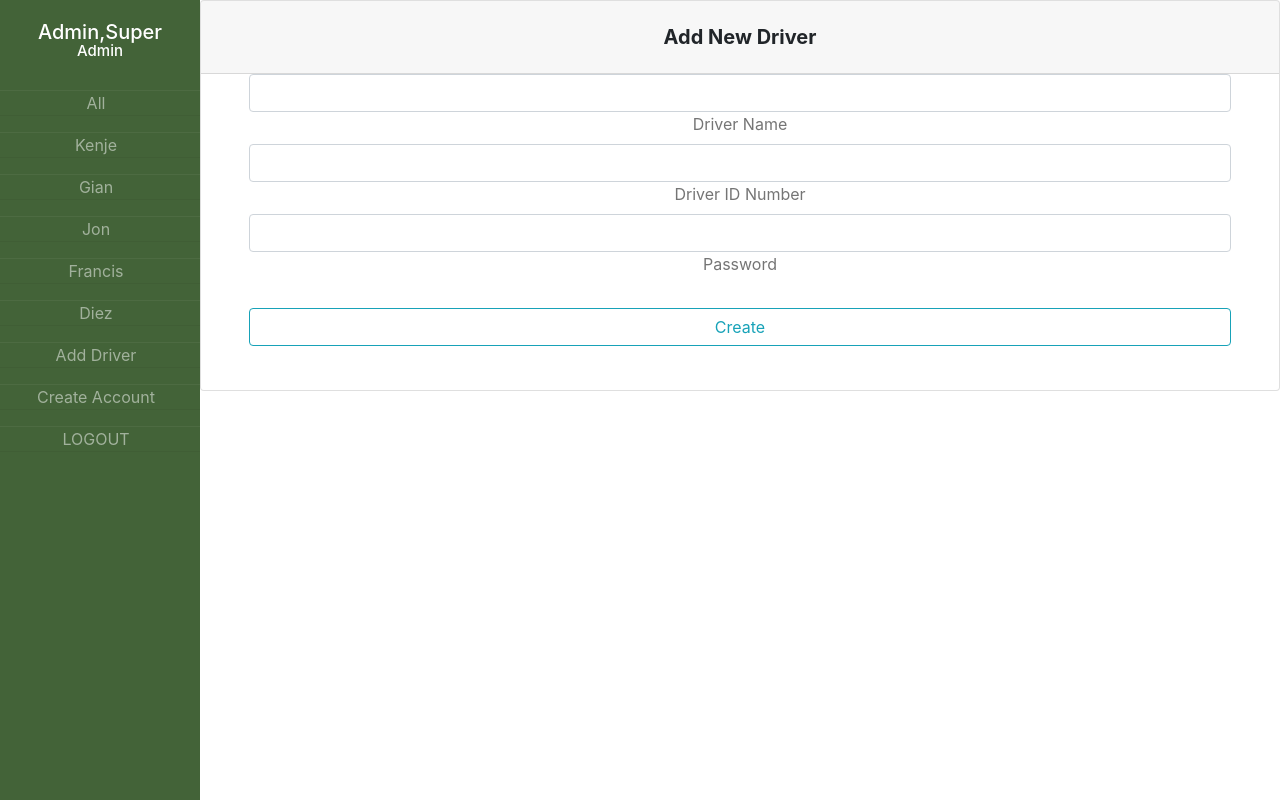
After one commit to brylemp/co0lTh3sisBois-WebApp, a PHP site: page /adddriverpage.php in a window 1280 px wide. The commit adds this page. Run offline with PHP 8.4, Linux system fonts and the light colour scheme; a user stored in the database is signed in; data comes from the database, SQL or seed files in the repository.

Commit message:
Added 'Add driver' page

```diff
--- /dev/null
+++ b/adddriverpage.php
@@ -0,0 +1,115 @@
+<?php
+    session_start();
+    if(!isset($_SESSION["S_authorized"])){
+        header("Refresh:0; url=index.php");
+        exit();
+    }
+    elseif ($_SESSION["S_UserType"] != 'Admin') {
+        header("Refresh:0; url=dashboard.php?searchdate=".date('Y-m-j'));
+        exit();
+    }
+?>
+<!doctype html>
+<html lang="en">
+<head>
+    <!-- Required meta tags -->
+    <meta charset="utf-8">
+    <meta name="viewport" content="width=device-width, initial-scale=1, shrink-to-fit=no">
+    <link rel = "icon" href = "images/icon.png">
+
+    <!-- Bootstrap CSS -->
+    <link rel="stylesheet" href="css/bootstrap.min.css" integrity="sha384-Vkoo8x4CGsO3+Hhxv8T/Q5PaXtkKtu6ug5TOeNV6gBiFeWPGFN9MuhOf23Q9Ifjh" crossorigin="anonymous">
+    <link rel="stylesheet" href="css/dashboard.css">
+    <title>USC Shuttle Disbursement</title>
+</head>
+<body>
+<div class="wrapper">
+    <div class="sidebar"> <!-- SIDEBAR -->
+        <?php
+            echo "<h1>";
+            echo $_SESSION['S_lastname'].",".$_SESSION['S_firstname'];
+            echo "</h1>";
+
+            echo "<h2>";
+            echo $_SESSION['S_UserType'];
+            echo "</h2>";
+        ?>
+        <ul>
+            <li><a href="dashboard.php?searchdate=<?php echo date('Y-m-j');?>">All</a></li>
+            <?php
+                $servername = "localhost";
+                $username = "root";
+                $password = "";
+                $dbname = "ourserver";
+                $conn = new mysqli($servername, $username, $password, $dbname);
+
+                if($conn->connect_error) {
+                    echo '<div class="title">FAIL</div>';
+                    die("Connection failed: ".$conn->connect_error);
+                }
+
+                $sql = "SELECT * FROM DriverInformation";
+                $result = $conn->query($sql);
+
+                if ($result->num_rows > 0) {
+                    $names = array(); //Array to prevent repetition of names sa sidebar
+                    while($row = $result->fetch_assoc()) {
+                        if(!in_array($row["Driver_Name"],$names)){
+                            echo '<li><a href="driver.php?driver='.$row["Driver_Name"].'">' .$row["Driver_Name"]. '</a></li>';
+                        }
+                        array_push($names, $row["Driver_Name"]);
+                    }
+                }
+                else {
+                    echo "No record";
+                }
+
+                if($_SESSION['S_UserType']=='Admin'){
+                    echo '<li><a href="adddriverpage.php">Add Driver</a></li>';
+                    echo '<li><a href="createuserpage.php">Create Account</a></li>';
+                }
+
+                echo '<li><a href="logout.php">LOGOUT</a></li>';
+            ?>
+        </ul>
+    </div>
+    <div class="main"> <!-- MAIN AREA -->
+        <div class="register"> <!-- DI NI AKOA -->
+            <div class="card">
+                <h5 class="card-header info-color white-text text-center py-4">
+                    <strong>Add New Driver</strong>
+                </h5>
+                <!--Card content-->
+                <div class="card-body px-lg-5 pt-0">
+                    <!-- Form -->
+                    <form class="text-center" style="color: #757575;" action="adddriverprocess.php" method="POST">
+                        <div class="form-row">
+                            <div class="col">
+                                <!-- Complete Name -->
+                                <div class="md-form">
+                                    <input type="text" id="materialRegisterFormFirstName" class="form-control" name="driver_name" required="required">
+                                    <label for="materialRegisterFormFirstName">Driver Name</label>
+                                </div>
+                            </div>
+                        </div>
+                        <!-- E-mail -->
+                        <div class="md-form mt-0">
+                            <input type="text" id="materialRegisterFormFirstName" class="form-control" name="driver_id" required="required">
+                            <label for="materialRegisterFormFirstName">Driver ID Number</label>
+                        </div>
+                        <!-- Password -->
+                        <div class="md-form">
+                            <input type="password" id="materialRegisterFormPassword" class="form-control" aria-describedby="materialRegisterFormPasswordHelpBlock" name="password" required="required">
+                            <label for="materialRegisterFormPassword">Password</label>
+                        </div>
+                        <!-- Sign up button -->
+                        <button class="btn btn-outline-info btn-rounded btn-block my-4 waves-effect z-depth-0" type="submit">Create</button>
+                    </form>
+                    <!-- Form -->
+                </div>
+            </div>
+        </div>
+    </div>
+</div>
+</body>
+</html>
--- a/dashboard.php
+++ b/dashboard.php
@@ -73,6 +73,7 @@
                 }
 
                 if($_SESSION['S_UserType']=='Admin'){
+                    echo '<li><a href="adddriverpage.php">Add Driver</a></li>';
                     echo '<li><a href="createuserpage.php">Create Account</a></li>';
                 }
 
--- a/driver.php
+++ b/driver.php
@@ -75,6 +75,7 @@
                 }
 
                 if($_SESSION['S_UserType']=='Admin'){
+                    echo '<li><a href="adddriverpage.php">Add Driver</a></li>';
                     echo '<li><a href="createuserpage.php">Create Account</a></li>';
                 }
 
```
